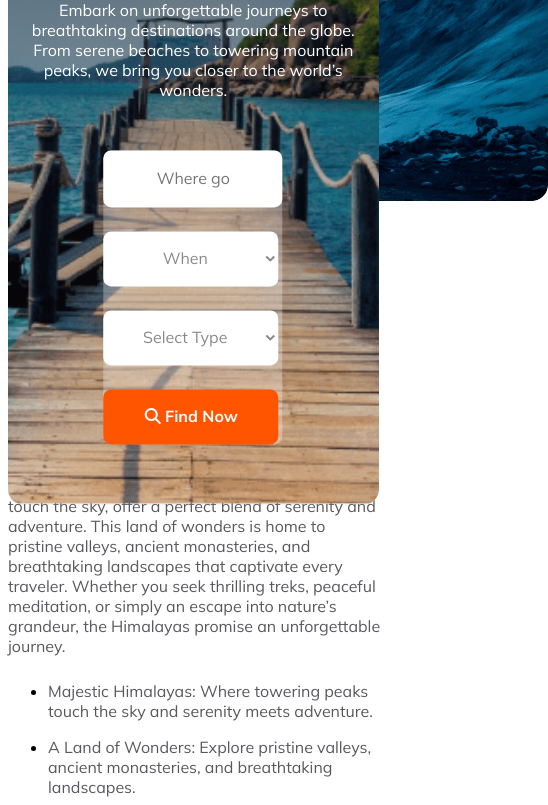
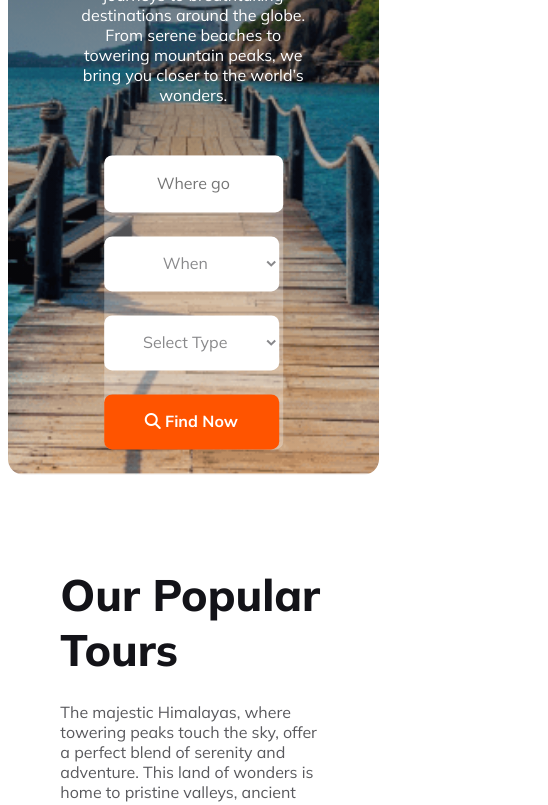
Before and after one commit to MuradNoor/Assignment-2, a plain HTML site: page index.html in a window 390 px wide. Shown: the part 767-1572 px from the top of the page, 548 px wide, since content can reach past the window. Drawn offline with Linux system fonts and the light colour scheme.

Commit message:
tour section responsive completed

```diff
--- a/style.css
+++ b/style.css
@@ -162,17 +162,27 @@ line-height: normal;
         width: 95%;
         height: 100%;
         overflow: scroll;
-        padding-bottom: 30px;
     }
     .banner-content{
         padding: 0;
         margin: 0;
-        width: 90%;
+        /* width: 90%; */
     }
     .tour{
-        padding-top: 20px;
-        margin: 0;
-        flex-direction: column-reverse;
+        padding-top: 900px;
+        width: 80%;
+        gap: 20px;
+        margin: 0 auto;
+        flex-direction: column;
+    }
+    .tour-content{
+        width: 90%;
+        margin: 0 auto;
+        padding: 0 auto;
+        align-items: center;
+    }
+    .tour-image img{
+        width: 100%;
     }
 
 }
```
